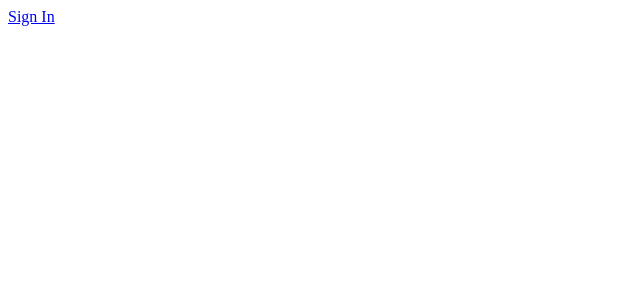
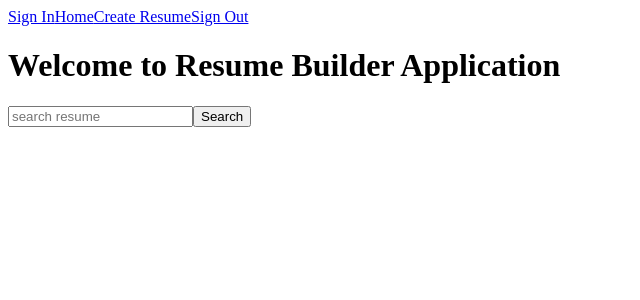
Before and after one commit to evansochieng/Resume-Builder, a React (Create React App) app in the folder resume-builder/: page / in a window 1280 px wide. Before the commit this address had no page. Shown: the top 300 px of the page, without its empty margins (0-640 px from the left). Built offline with nearby package versions, Linux system fonts and the light colour scheme.

Commit message:
Add components to navbar, routes to main app

```diff
--- a/resume-builder/src/App.js
+++ b/resume-builder/src/App.js
@@ -13,7 +13,13 @@ function App() {
     <div>
       <NavBar />
       <Routes>
-        <Route path="/signin" element={<SignIn />}/>
+        <Route exact path="/signin" element={<SignIn />}/>
+
+        <Route exact path="/" element={<Home />}/>
+
+        <Route exact path="/createresume" element={<CreateResume />}/>
+
+        <Route exact path="/signout" element={<SignOut />}/>
       </Routes>
     </div>
   )
--- a/resume-builder/src/components/NavBar.js
+++ b/resume-builder/src/components/NavBar.js
@@ -7,6 +7,15 @@ function NavBar(){
             <NavLink to='/signin'>
                 Sign In
             </NavLink>
+            <NavLink to='/'>
+                Home
+            </NavLink>
+            <NavLink to='/createresume'>
+                Create Resume
+            </NavLink>
+            <NavLink to='/signout'>
+                Sign Out
+            </NavLink>
         </div>
     )
 }
--- a/resume-builder/src/components/SignOut.js
+++ b/resume-builder/src/components/SignOut.js
@@ -1,6 +1,11 @@
 import React from "react";
 
 function SignOut(){
+    return (
+        <>
+            <h1>Hey</h1>
+        </>
+    )
 }
 
 export default SignOut;
```
